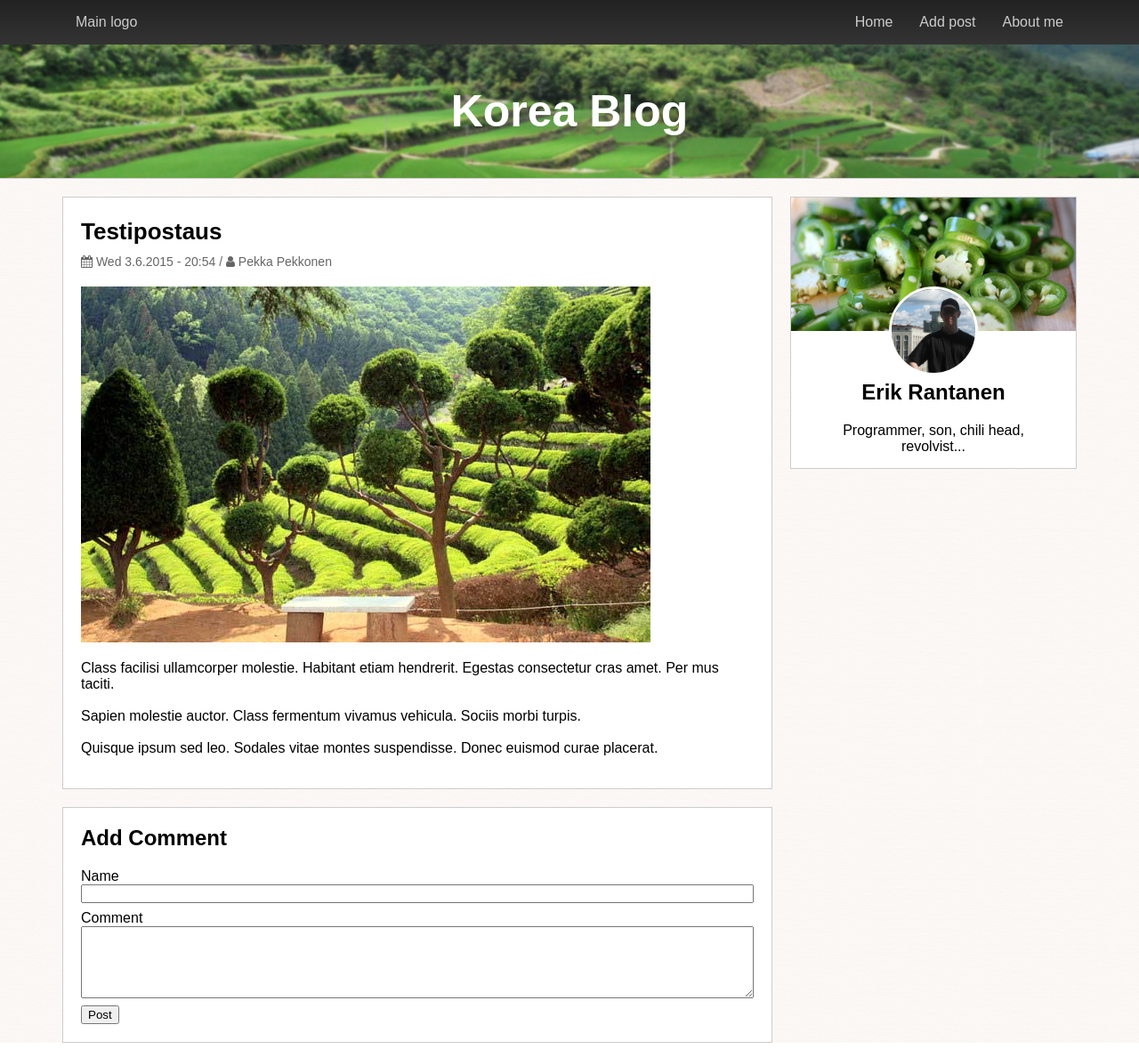
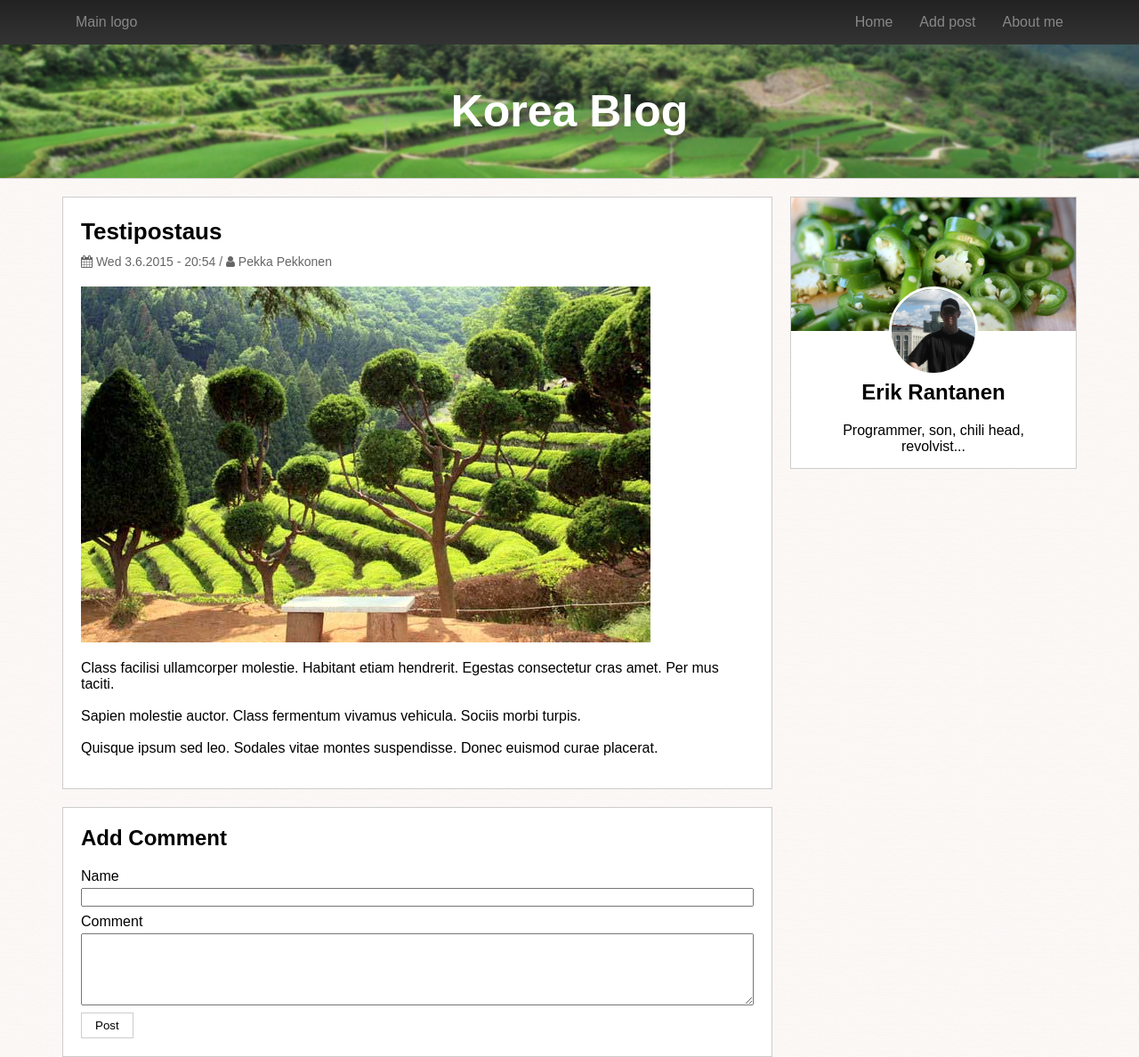
Before and after one commit to henrikra/blogi, a PHP site: page /post.php in a window 1280 px wide. Shown: the whole page at 89% size. Run offline with PHP 8.4, Linux system fonts and the light colour scheme; data comes from the database, SQL or seed files in the repository; data that the repository does not hold is empty; some libraries are stand-ins or nearby versions.

Commit message:
Lisätty yleinen nappi-luokka

```diff
--- a/css/styles.css
+++ b/css/styles.css
@@ -34,6 +34,24 @@ hr {
 
 .responsive-image {
 	max-width: 100%;
+}
+
+/*--- Buttons ---*/
+
+.button {
+	border: 1px solid #ccc;
+	background: #fff;
+	padding: 6px 15px;
+}
+
+.button:hover {
+	background: #ededed;
+	border-color: #a8a8a8;
+	cursor: pointer;
+}
+
+.button:active {
+	background: #e0e0e0;
 }
 
 /*--- Header ---*/
@@ -78,7 +96,7 @@ header nav {
 
 .nav-content li a {
 	text-decoration: none;
-	color: #ccc;
+	color: #888;
 	display: block;
 }
 
@@ -141,6 +159,10 @@ aside {
 
 .form-row {
 	margin-bottom: 8px;
+}
+
+.form-row input, textarea {
+	margin-top: 4px;
 }
 
 .form-row:after {
```
